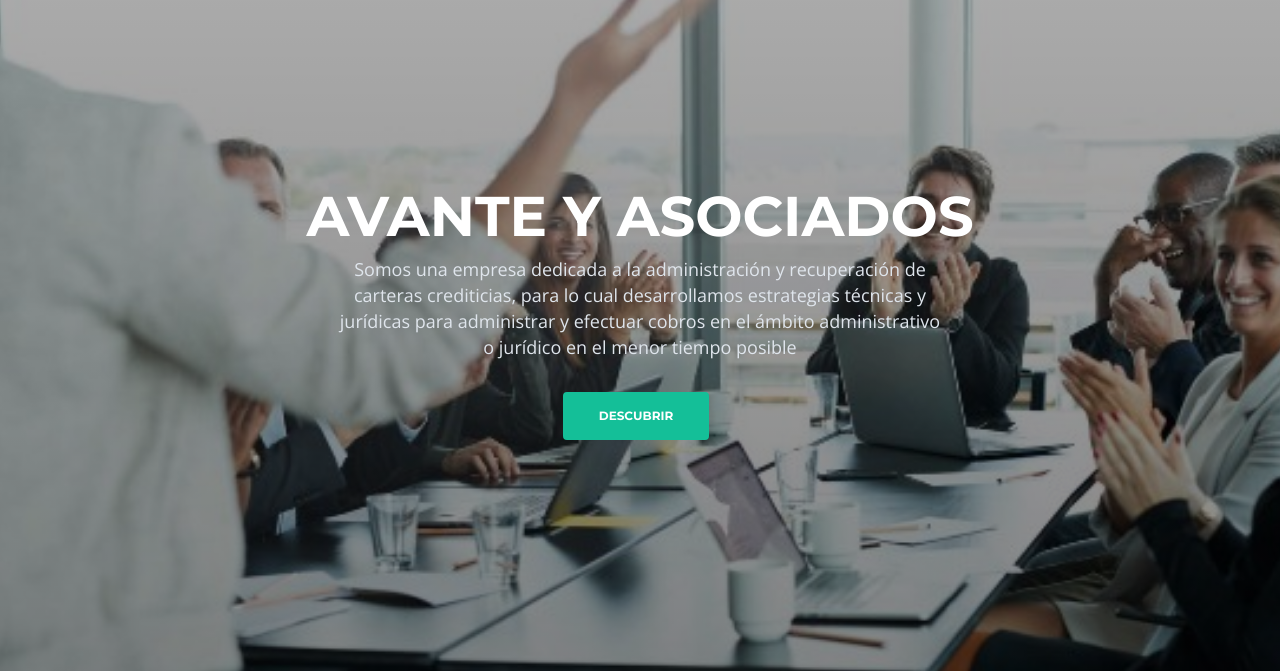
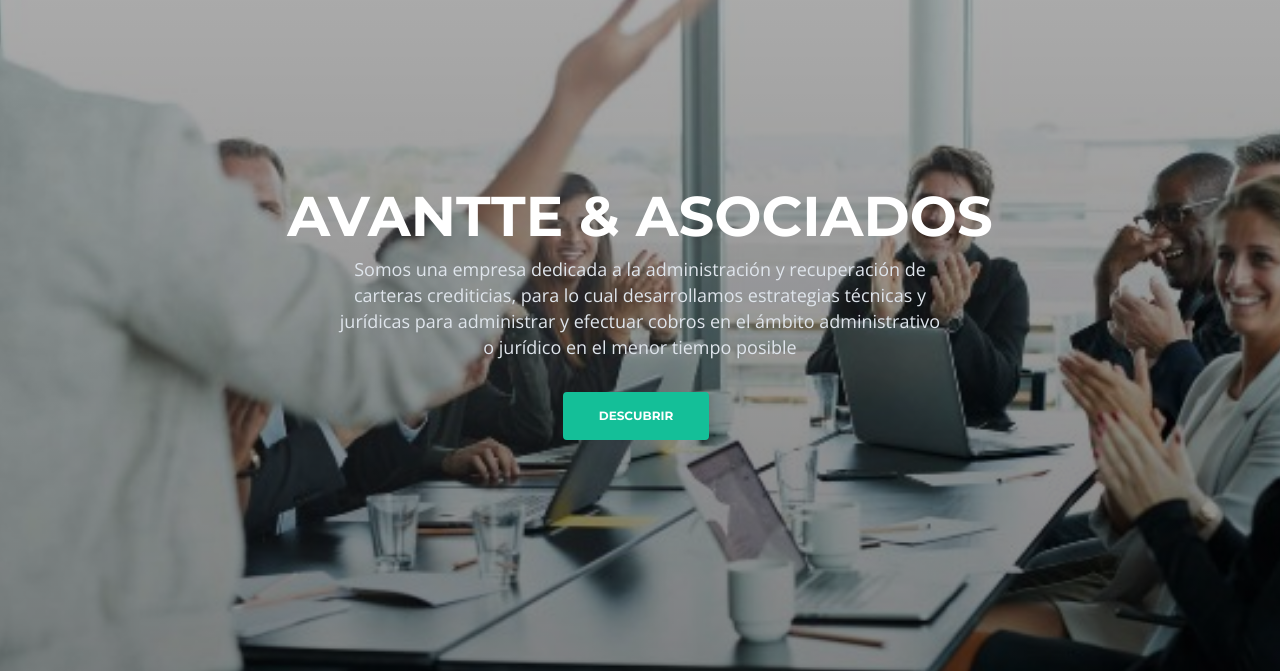
Before and after one commit to avantteyasociados/inicio, a plain HTML site: page index.html in a window 1280 px wide. Shown: the part 156-827 px from the top of the page. Drawn offline with nearby package versions, Linux system fonts and the light colour scheme.

Commit message:
Add files via upload

```diff
--- a/index.html
+++ b/index.html
@@ -113,7 +113,7 @@
                 <div class="row">
                     <div class="col-lg-12">
                         <div class="text-container">
-                            <h1>AVANTE Y ASOCIADOS <span id="js-rotating"></span></h1>
+                            <h1>AVANTTE & ASOCIADOS <span id="js-rotating"></span></h1>
                             <p class="p-heading p-large">Somos una empresa dedicada a la administración y  recuperación de carteras crediticias,  para lo cual desarrollamos estrategias técnicas y jurídicas para administrar y efectuar cobros en el ámbito administrativo o jurídico en el menor tiempo posible</p>
                             <a class="btn-solid-lg page-scroll" href="#intro">DESCUBRIR</a>
                         </div>
```
